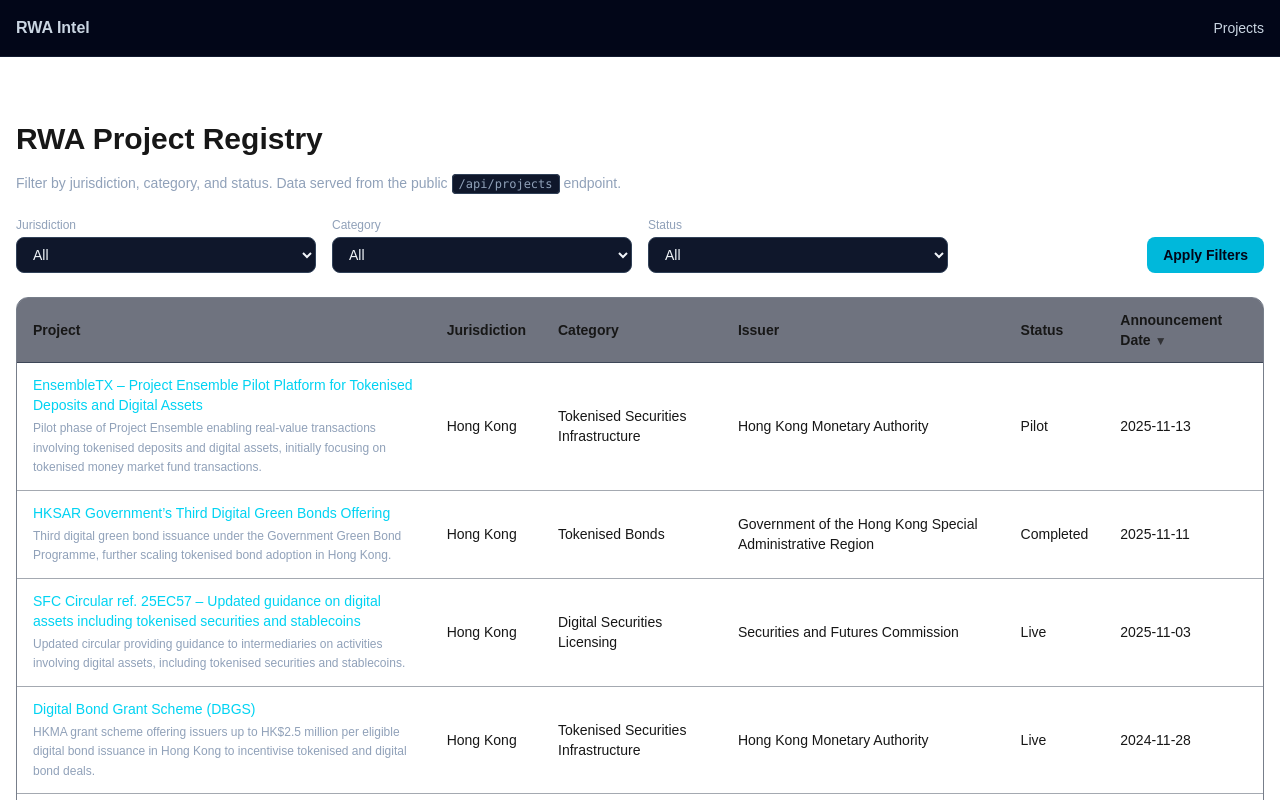
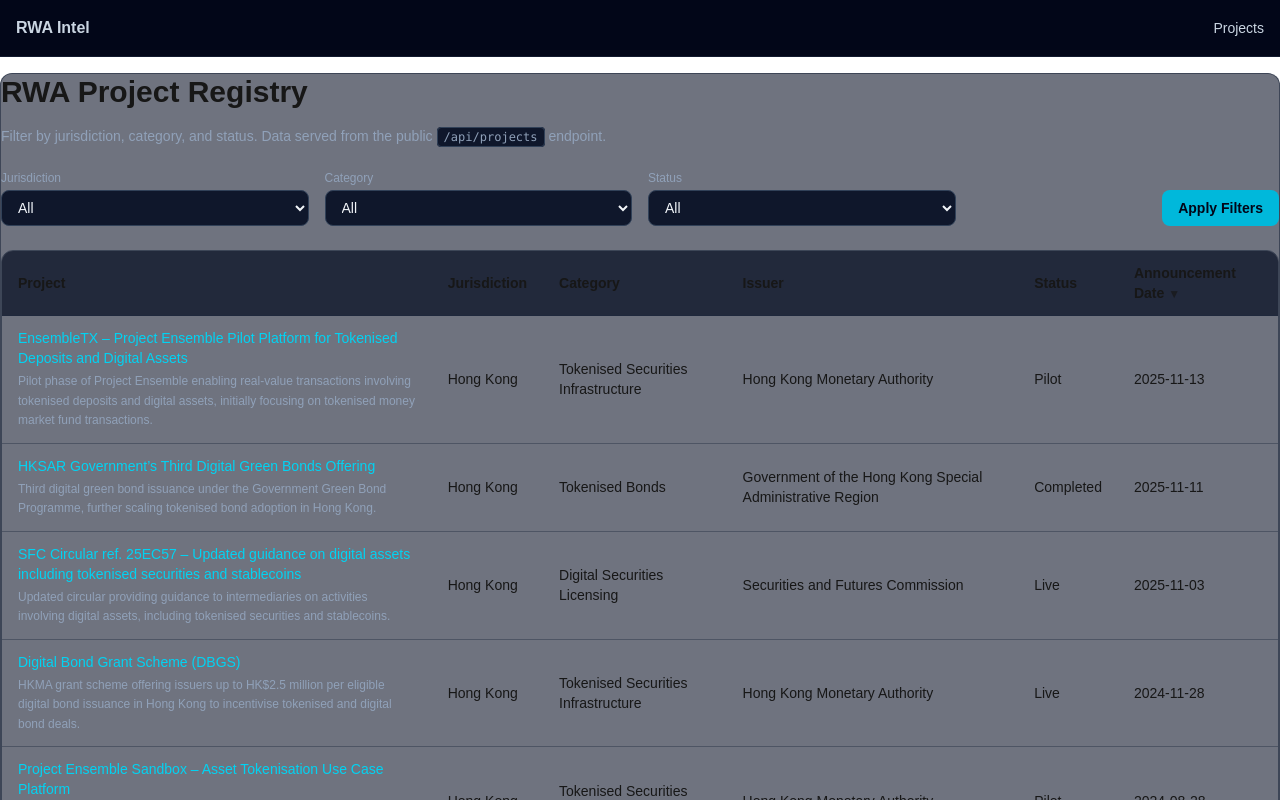
Before and after one commit to KenHuang21/rwa-intel-landing, a Next.js app: page /projects in a window 1280 px wide. Shown: the top 800 px of the page. Built offline with nearby package versions, Linux system fonts and the light colour scheme.

Commit message:
Global dark theme for projects page

```diff
--- a/app/projects/page.tsx
+++ b/app/projects/page.tsx
@@ -96,7 +96,7 @@
   });
 
   return (
-    <div className="mx-auto max-w-7xl px-4 py-16 min-h-screen">
+    <div className="overflow-x-auto rounded-xl border border-slate-800/60 mt-4 bg-slate-900/60">
       <h1 className="text-3xl font-bold mb-4">RWA Project Registry</h1>
       <p className="text-slate-400 text-sm mb-6">
         Filter by jurisdiction, category, and status. Data served from the public
@@ -185,7 +185,7 @@
       {!loading && !error && projects.length > 0 && (
         <div className="overflow-x-auto rounded-xl border border-slate-800/60 mt-4">
           <table className="w-full text-sm">
-          <thead className="bg-slate-900/60 border-b border-slate-800/60">
+          <thead className="bg-slate-900/80 border-b border-slate-800/60">
   <tr>
     <th className="px-4 py-3 text-left">Project</th>
     <th className="px-4 py-3 text-left">Jurisdiction</th>
```
